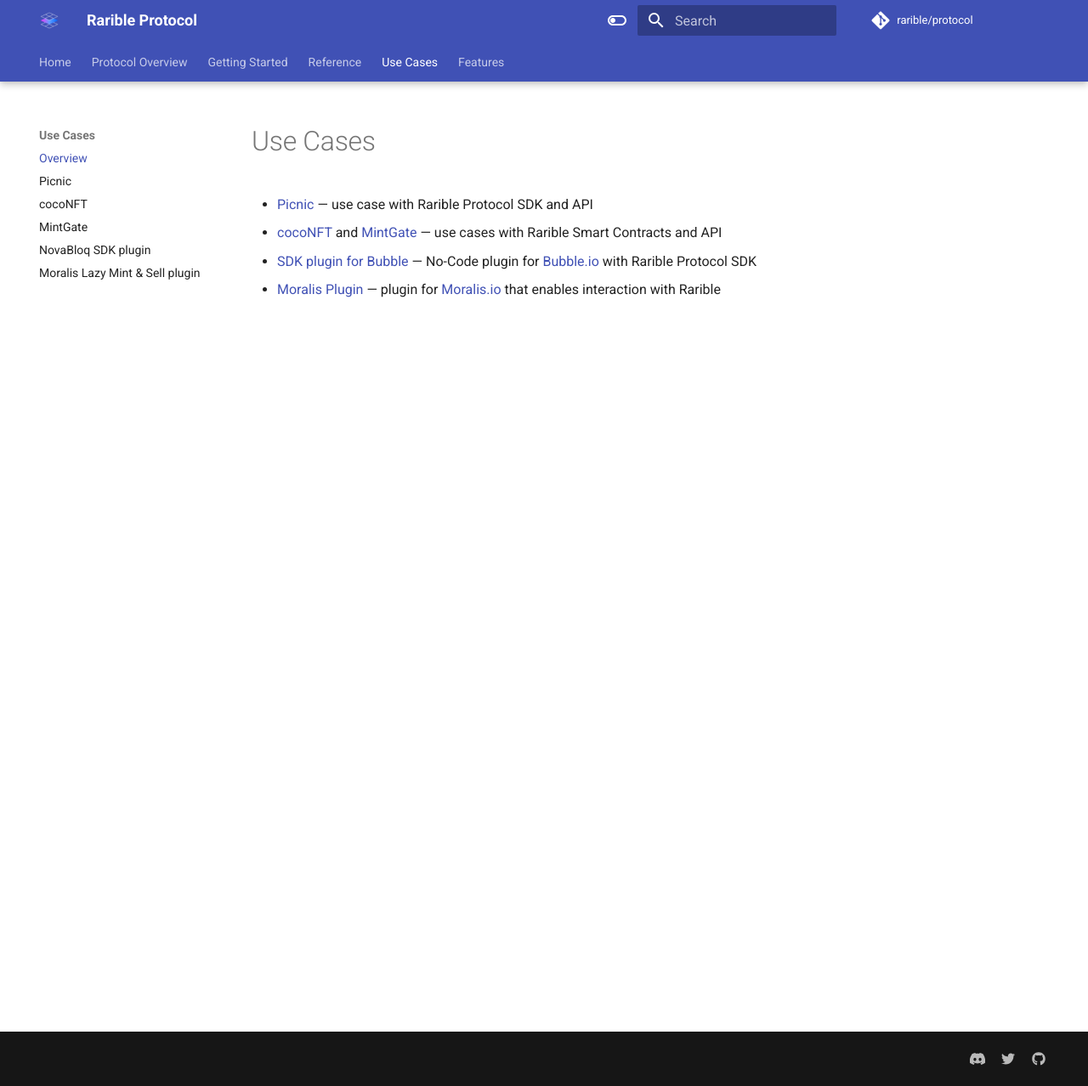
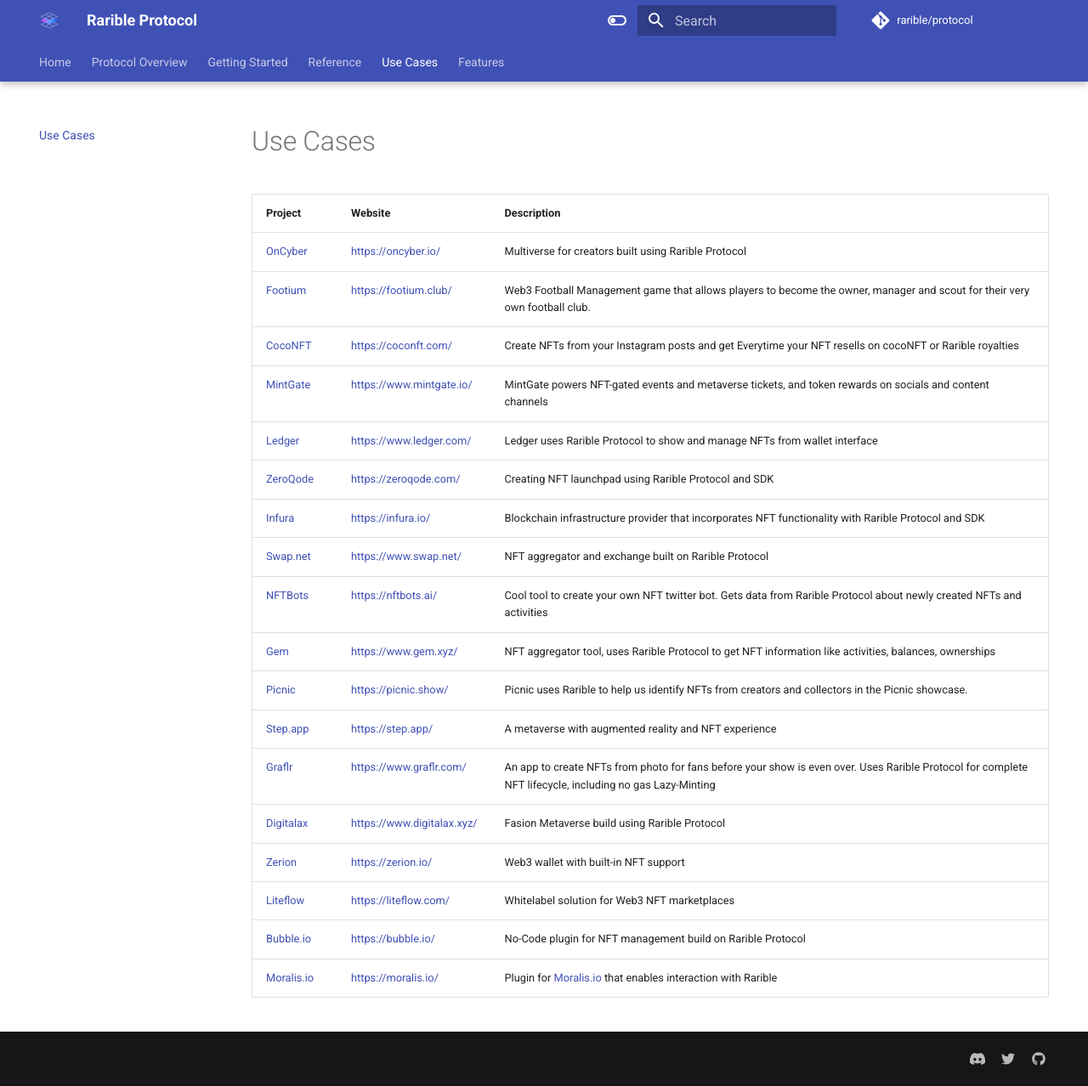
Before and after one commit to rarible/protocol, an MkDocs documentation site: the page built from docs/use-cases/use-cases-overview.md, in a window 1280 px wide and 1278 px high. Shown: the whole window at 85% size. Built offline with MkDocs 1.6.1 and Material for MkDocs 9.7.7, drawn with Linux system fonts in a browser that asks for light colours; comment, search, counter and statistics services are not loaded.

Commit message:
"type: docs"

```diff
--- a/docs/use-cases/use-cases-overview.md
+++ b/docs/use-cases/use-cases-overview.md
@@ -5,7 +5,23 @@
 
 # Use Cases
 
-* [Picnic](picnic.md) — use case with Rarible Protocol SDK and API
-* [cocoNFT](coconft.md) and [MintGate](mintgate.md) — use cases with Rarible Smart Contracts and API
-* [SDK plugin for Bubble](bubblesdk.md) — No-Code plugin for [Bubble.io](https://bubble.io/) with Rarible Protocol SDK
-* [Moralis Plugin](moralisplugin.md) — plugin for [Moralis.io](https://moralis.io/) that enables interaction with Rarible
+| Project                                     | Website                                                      | Description                                                                                                                                              |
+|---------------------------------------------|--------------------------------------------------------------|----------------------------------------------------------------------------------------------------------------------------------------------------------|
+| [OnCyber](https://oncyber.io/)              | [https://oncyber.io/](https://oncyber.io/)                   | Multiverse for creators built using Rarible Protocol                                                                                                     |
+| [Footium](https://footium.club/)            | [https://footium.club/](https://footium.club/)               | Web3 Football Management game that allows players to become the owner, manager and scout for their very own football club.                               |
+| [CocoNFT](https://coconft.com/)             | [https://coconft.com/](https://coconft.com/)                 | Create NFTs from your Instagram posts and get Everytime your NFT resells on cocoNFT or Rarible royalties                                                 |
+| [MintGate](https://www.mintgate.io/)        | [https://www.mintgate.io/](https://www.mintgate.io/)         | MintGate powers NFT-gated events and metaverse tickets, and token rewards on socials and content channels                                                |
+| [Ledger](https://www.ledger.com/)           | [https://www.ledger.com/](https://www.ledger.com/)           | Ledger uses Rarible Protocol to show and manage NFTs from wallet interface                                                                               |
+| [ZeroQode](https://zeroqode.com/)           | [https://zeroqode.com/](https://zeroqode.com/)               | Creating NFT launchpad using Rarible Protocol and SDK                                                                                                    |
+| [Infura](https://infura.io/)                | [https://infura.io/](https://infura.io/)                     | Blockchain infrastructure provider that incorporates NFT functionality with Rarible Protocol and SDK                                                     |
+| [Swap.net](https://www.swap.net/)           | [https://www.swap.net/](https://www.swap.net/)               | NFT aggregator and exchange built on Rarible Protocol                                                                                                    |
+| [NFTBots](https://nftbots.ai/)              | [https://nftbots.ai/](https://nftbots.ai/)                   | Cool tool to create your own NFT twitter bot. Gets data from Rarible Protocol about newly created NFTs and activities                                    |
+| [Gem](https://www.gem.xyz/)                 | [https://www.gem.xyz/](https://www.gem.xyz/)                 | NFT aggregator tool, uses Rarible Protocol to get NFT information like activities, balances, ownerships                                                  |
+| [Picnic](https://picnic.show/)              | [https://picnic.show/](https://picnic.show/)                 | Picnic uses Rarible to help us identify NFTs from creators and collectors in the Picnic showcase.                                                        |
+| [Step.app](https://step.app/)               | [https://step.app/](https://step.app/)                       | A metaverse with augmented reality and NFT experience                                                                                                    |
+| [Graflr](https://www.graflr.com/about)      | [https://www.graflr.com/](https://www.graflr.com/)           | An app to create NFTs from photo for fans before your show is even over. Uses Rarible Protocol for complete NFT lifecycle, including no gas Lazy-Minting |
+| [Digitalax](https://www.digitalax.xyz/)     | [https://www.digitalax.xyz/](https://www.digitalax.xyz/)     | Fasion Metaverse build using Rarible Protocol                                                                                                            |
+| [Zerion](https://zerion.io/)                | [https://zerion.io/](https://zerion.io/)                     | Web3 wallet with built-in NFT support                                                                                                                    |
+| [Liteflow](https://liteflow.com/)           | [https://liteflow.com/](https://liteflow.com/)               | Whitelabel solution for Web3 NFT marketplaces                                                                                                            |
+| [Bubble.io](https://bubble.io/)             | [https://bubble.io/](https://bubble.io/)                     | No-Code plugin for NFT management build on Rarible Protocol                                                                                              |
+| [Moralis.io](https://moralis.io/)           | [https://moralis.io/](https://moralis.io/)                   | Plugin for [Moralis.io](https://moralis.io/) that enables interaction with Rarible                                                                       |
--- a/mkdocs.yml
+++ b/mkdocs.yml
@@ -136,11 +136,5 @@
       - "Get balance": "reference/get-balance.md"
       - "Conversion": "reference/conversion.md"
       - "Contract Addresses": "reference/contract-addresses.md"
-  - "Use Cases":
-      - "Overview": "use-cases/use-cases-overview.md"
-      - "Picnic": "use-cases/picnic.md"
-      - "cocoNFT": "use-cases/coconft.md"
-      - "MintGate": "use-cases/mintgate.md"
-      - "NovaBloq SDK plugin": "use-cases/bubblesdk.md"
-      - "Moralis Lazy Mint & Sell plugin": "use-cases/moralisplugin.md"
+  - "Use Cases": "use-cases/use-cases-overview.md"
   - "Features": "features.md"
```
